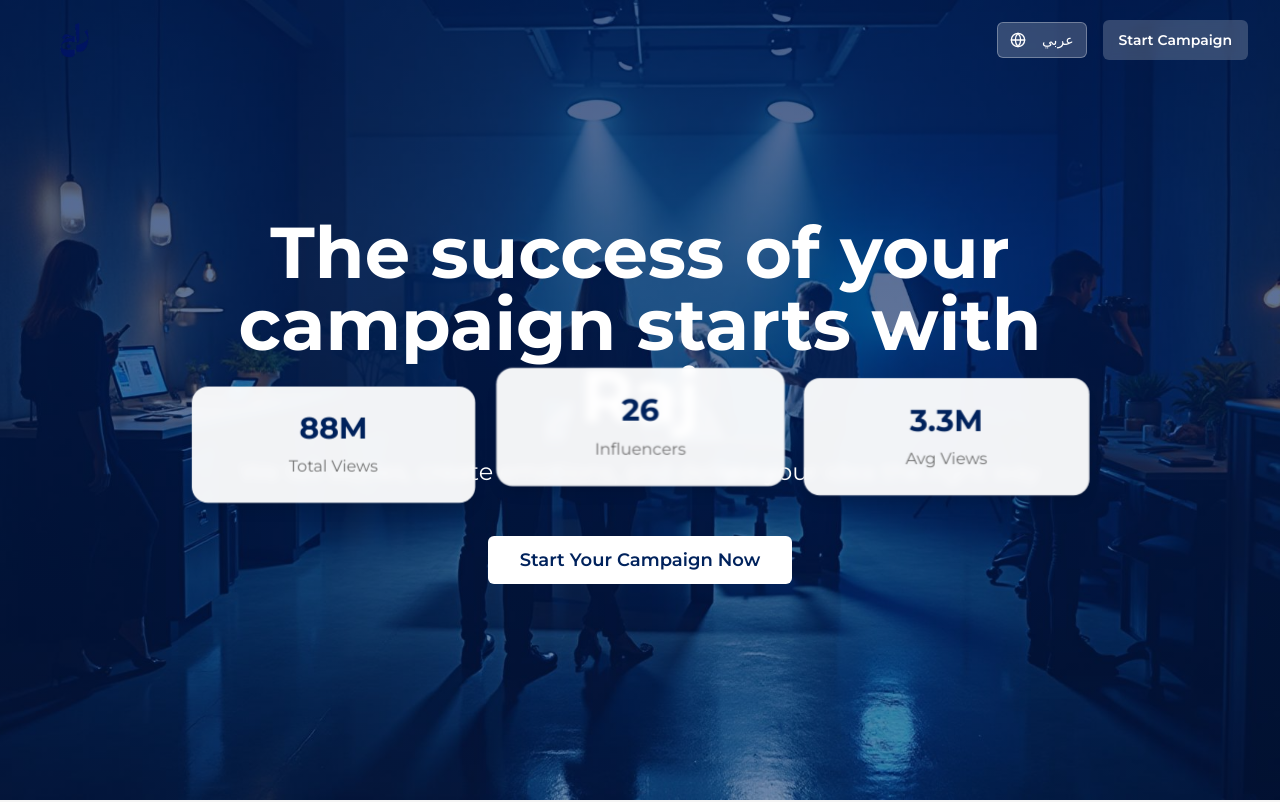
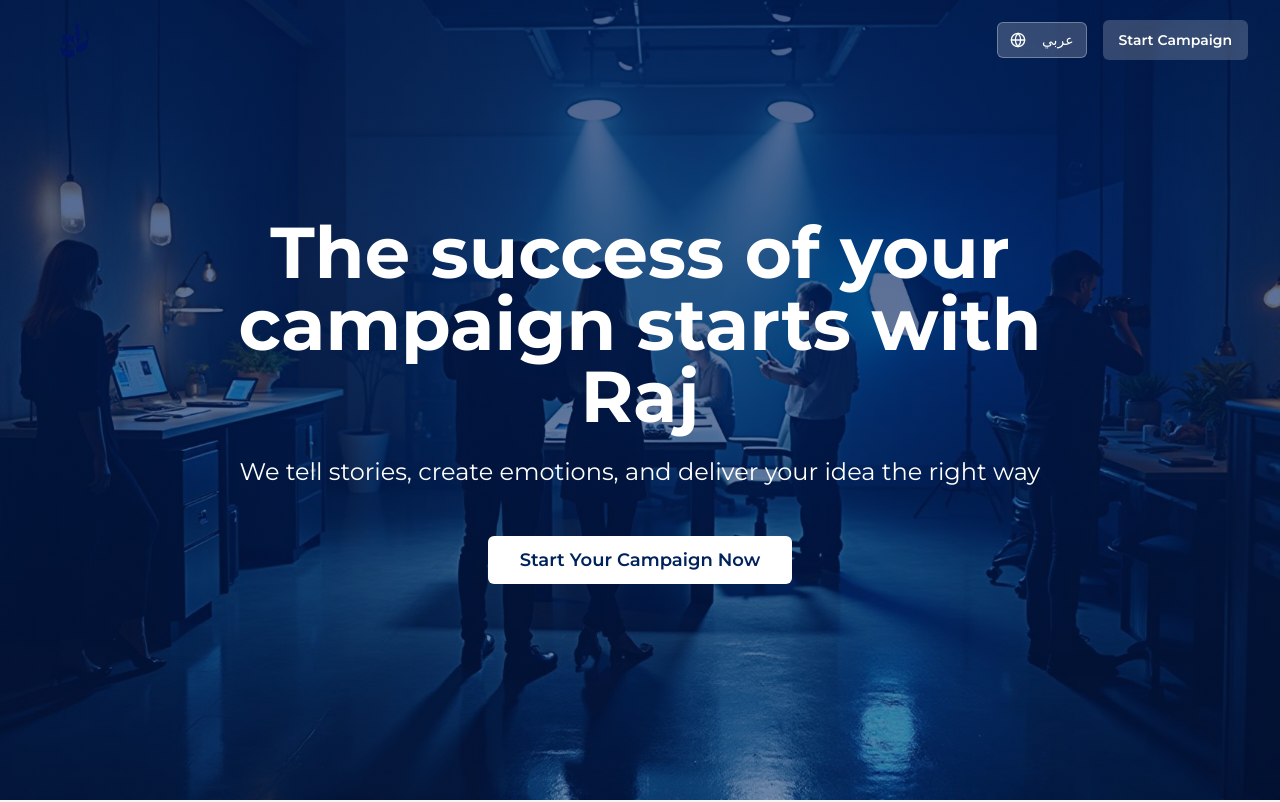
Before and after one commit to Webique/raj-campaign-flow, a React (Vite) app: page / in a window 1280 px wide. Shown: the top 802 px of the page. Built offline with nearby package versions, Linux system fonts and the light colour scheme.

Commit message:
Update#1

```diff
--- a/src/components/HeroSection.tsx
+++ b/src/components/HeroSection.tsx
@@ -66,31 +66,7 @@ const HeroSection = ({ lang }: HeroSectionProps) => {
           </Button>
         </div>
 
-        {/* Floating Stats */}
-        <div className="absolute bottom-20 left-0 right-0">
-          <div className="raj-container">
-            <div className="grid grid-cols-1 md:grid-cols-3 gap-6 max-w-4xl mx-auto">
-              <div className="floating-stat">
-                <div className="text-2xl md:text-3xl font-bold text-primary mb-2">88M</div>
-                <div className="text-sm md:text-base text-muted-foreground">
-                  {lang === 'ar' ? 'مشاهدة' : 'Total Views'}
-                </div>
-              </div>
-              <div className="floating-stat">
-                <div className="text-2xl md:text-3xl font-bold text-primary mb-2">26</div>
-                <div className="text-sm md:text-base text-muted-foreground">
-                  {lang === 'ar' ? 'مؤثر' : 'Influencers'}
-                </div>
-              </div>
-              <div className="floating-stat">
-                <div className="text-2xl md:text-3xl font-bold text-primary mb-2">3.3M</div>
-                <div className="text-sm md:text-base text-muted-foreground">
-                  {lang === 'ar' ? 'متوسط المشاهدات' : 'Avg Views'}
-                </div>
-              </div>
-            </div>
-          </div>
-        </div>
+
       </div>
     </section>
   );
```
